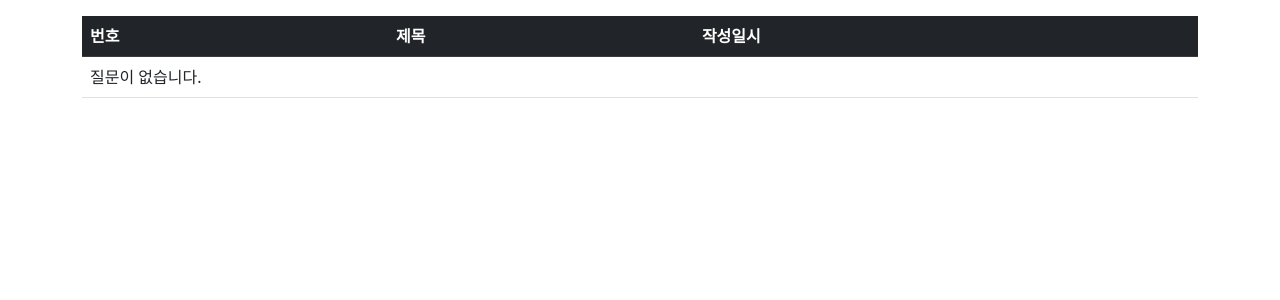
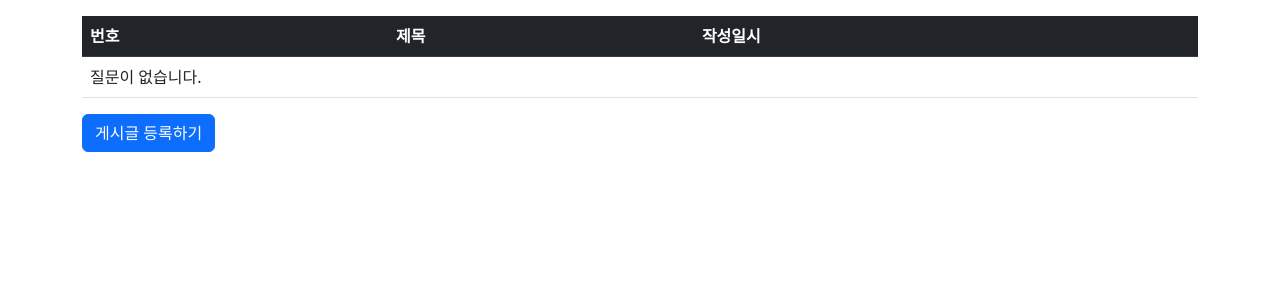
Before and after one commit to juncheolkim/django_project, a Django app: page /board/ in a window 1280 px wide. Shown: the top 300 px of the page. Run offline with Django 5.2, Linux system fonts and the light colour scheme; data that the repository does not hold is empty; some libraries are stand-ins or nearby versions.

Commit message:
✨ 게시글 등록 버튼 생성

```diff
--- a/templates/board/post_list.html
+++ b/templates/board/post_list.html
@@ -33,5 +33,6 @@
         {% endif %}
         </tbody>
     </table>
+    <a href="{% url 'board:post_create' %}" class="btn btn-primary">게시글 등록하기</a>
 </div>
 {% endblock %}
```
